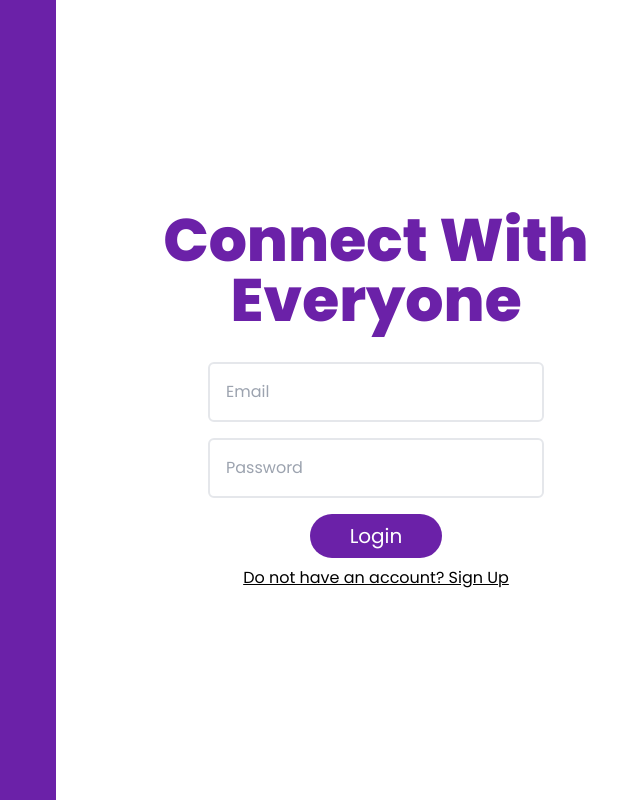
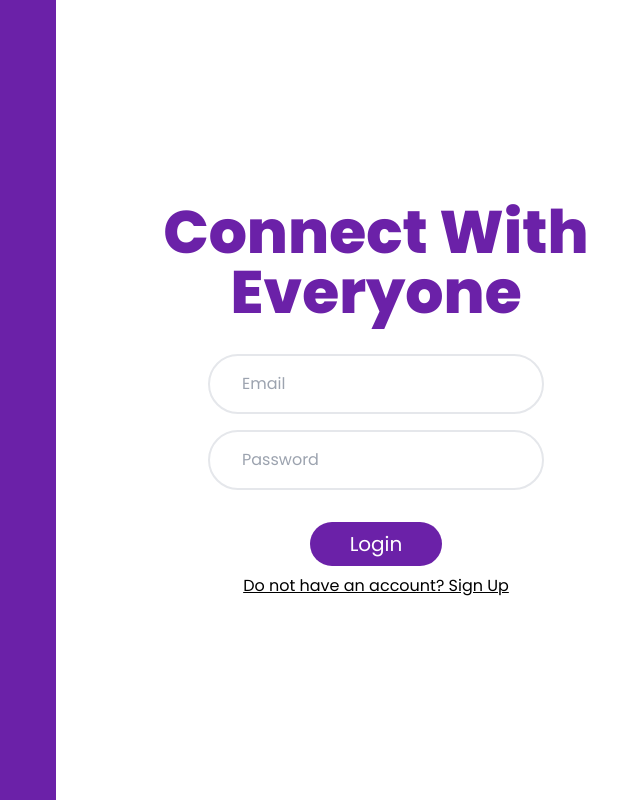
Before and after one commit to ashmeetsmonga/nextjs-hummings, a Next.js app: page / in a window 1280 px wide. Shown: the whole page, without its empty margins (584-1224 px from the left). Built offline with nearby package versions, Linux system fonts and the light colour scheme.

Commit message:
redirect to feed after login and register and minor ui change

```diff
--- a/app/components/Input.tsx
+++ b/app/components/Input.tsx
@@ -13,7 +13,7 @@ const Input: React.FC<InputProps> = ({ type, value, onChange, placeholder }) =>
 			type={type}
 			value={value}
 			onChange={onChange}
-			className='w-3/4 p-4 border-2 border-gray-200 rounded-md'
+			className='w-3/4 py-4 px-8 border-2 border-gray-200 rounded-full focus:outline-purple-800'
 			placeholder={placeholder}
 		/>
 	);
--- a/app/components/Signin.tsx
+++ b/app/components/Signin.tsx
@@ -16,13 +16,13 @@ const Signin = () => {
 
 	const handleLogin = async () => {
 		const toastID = toast.loading("Logging in");
-		await signIn("credentials", { email, password, redirect: false });
+		await signIn("credentials", { email, password, callbackUrl: "/feed" });
 		toast.success("Logged in successfully", { id: toastID });
 	};
 
 	const handleRegister = async () => {
 		const user = await registerUser(name, email, password);
-		console.log(user);
+		await signIn("credentials", { email, password, callbackUrl: "/feed" });
 	};
 
 	return (
@@ -66,7 +66,7 @@ const Signin = () => {
 							/>
 						)}
 						{signinToggle === "login" && (
-							<div className='flex flex-col items-center gap-2'>
+							<div className='flex flex-col items-center gap-2 mt-4'>
 								<button
 									onClick={handleLogin}
 									className='rounded-full bg-purple-800 px-10 py-2 text-white text-xl'
@@ -79,7 +79,7 @@ const Signin = () => {
 							</div>
 						)}
 						{signinToggle === "signup" && (
-							<div className='flex flex-col items-center gap-2'>
+							<div className='flex flex-col items-center gap-2 mt-4'>
 								<button
 									onClick={handleRegister}
 									className='rounded-full bg-purple-800 px-10 py-2 text-white text-xl'
```
